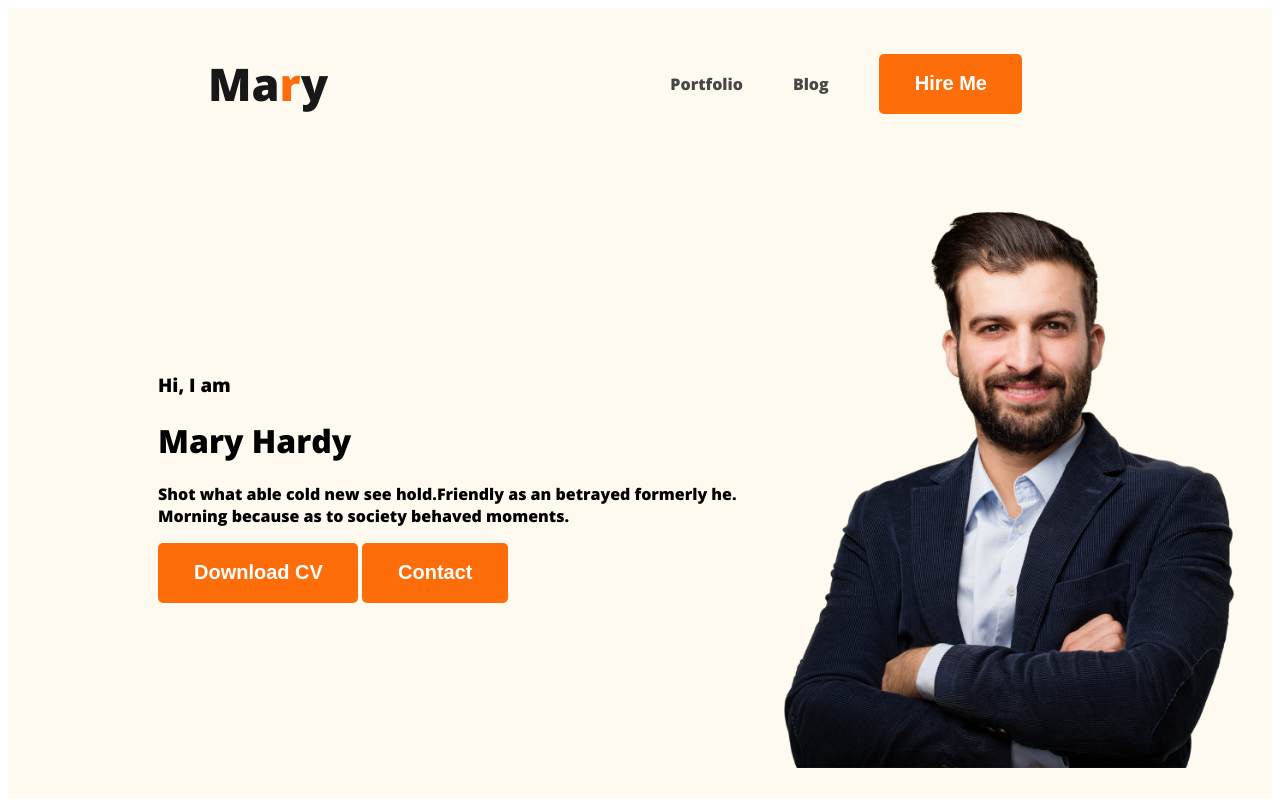
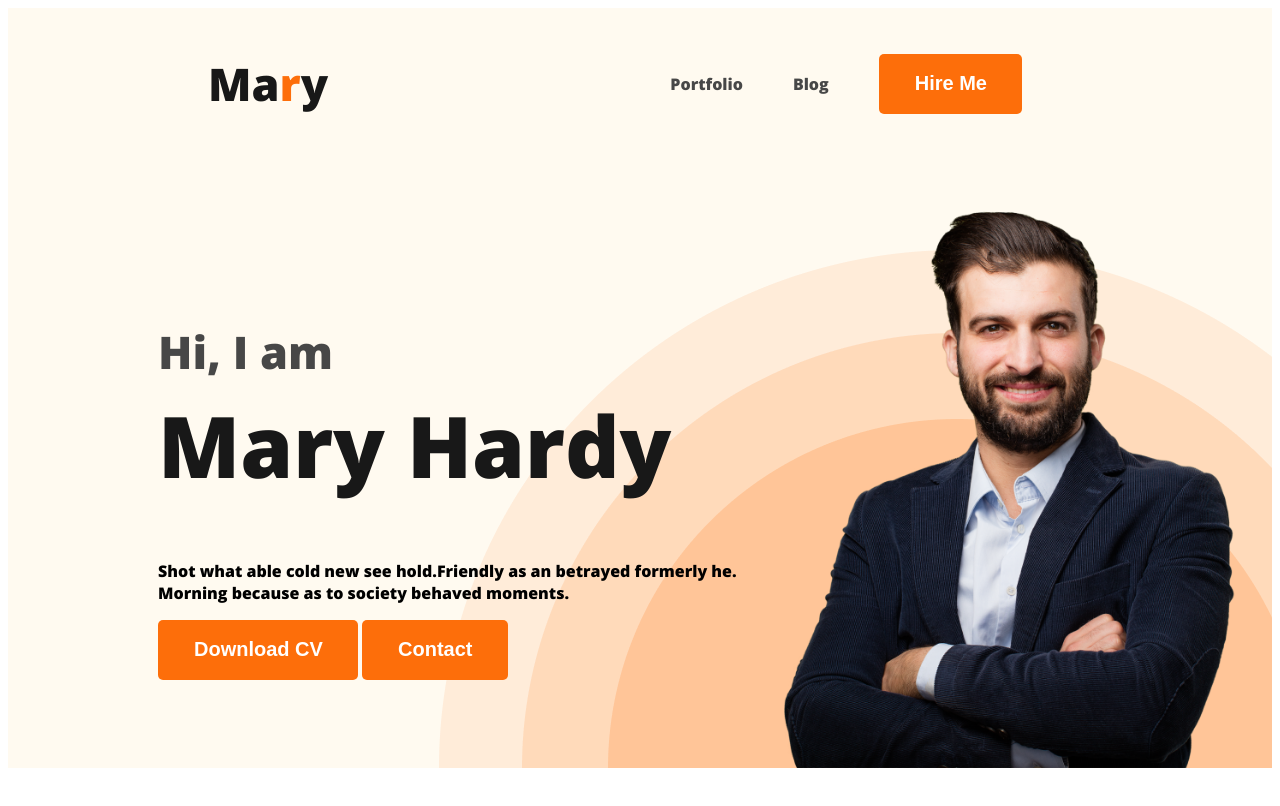
Before and after one commit to shaikh-sumayia/web-developer-portfolio, a plain HTML site: page index.html in a window 1280 px wide. Drawn offline with nearby package versions, Linux system fonts and the light colour scheme.

Commit message:
complete banner

```diff
--- a/index.html
+++ b/index.html
@@ -23,7 +23,7 @@
         </nav>
 
         <div class="banner">
-            <div>
+            <div class="banner-content">
                 <h3 class="banner-greetings">Hi, I  am</h3>
             <h1 class="banner-title">Mary Hardy</h1>
             <p>Shot what able cold new see hold.Friendly as an betrayed formerly he. Morning because as to society behaved moments.</p>
--- a/styles/nav.css
+++ b/styles/nav.css
@@ -56,14 +56,42 @@ nav a{
 
 .header{
     background-color:floralwhite;
+    background-image: url(/images/header_bg.png);
+    background-repeat: no-repeat;
+    background-position: bottom right;
 }
 
 .banner{
-    padding: 30px 30px 30px 150px;
+    padding: 30px 30px 0px 150px;
     display: flex;
     align-items: center;
+    justify-content: space-between;
+}
+
+.banner-content{
+    max-width: 600px;
 }
 
 .banner .profile-pic{
     width: 500px;
 }
+
+.banner-greetings{
+    color: var(--dark-02, #474747);
+
+font-size: 45px;
+
+font-weight: 600;
+margin-bottom: 0px;
+
+}
+
+.banner-title{
+    color: var(--dark-01, #181818);
+
+font-size: 85px;
+
+font-weight: 700;
+margin-top: 5px;
+
+}
```
